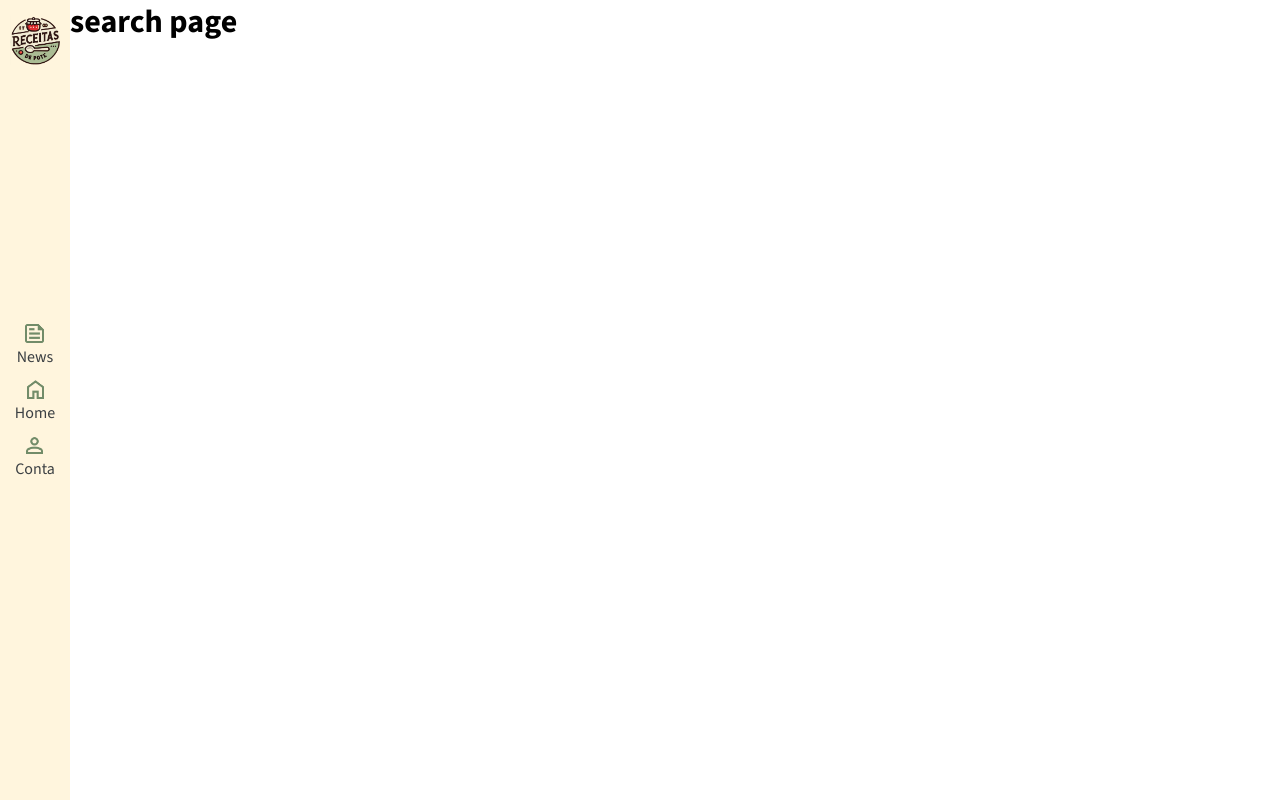
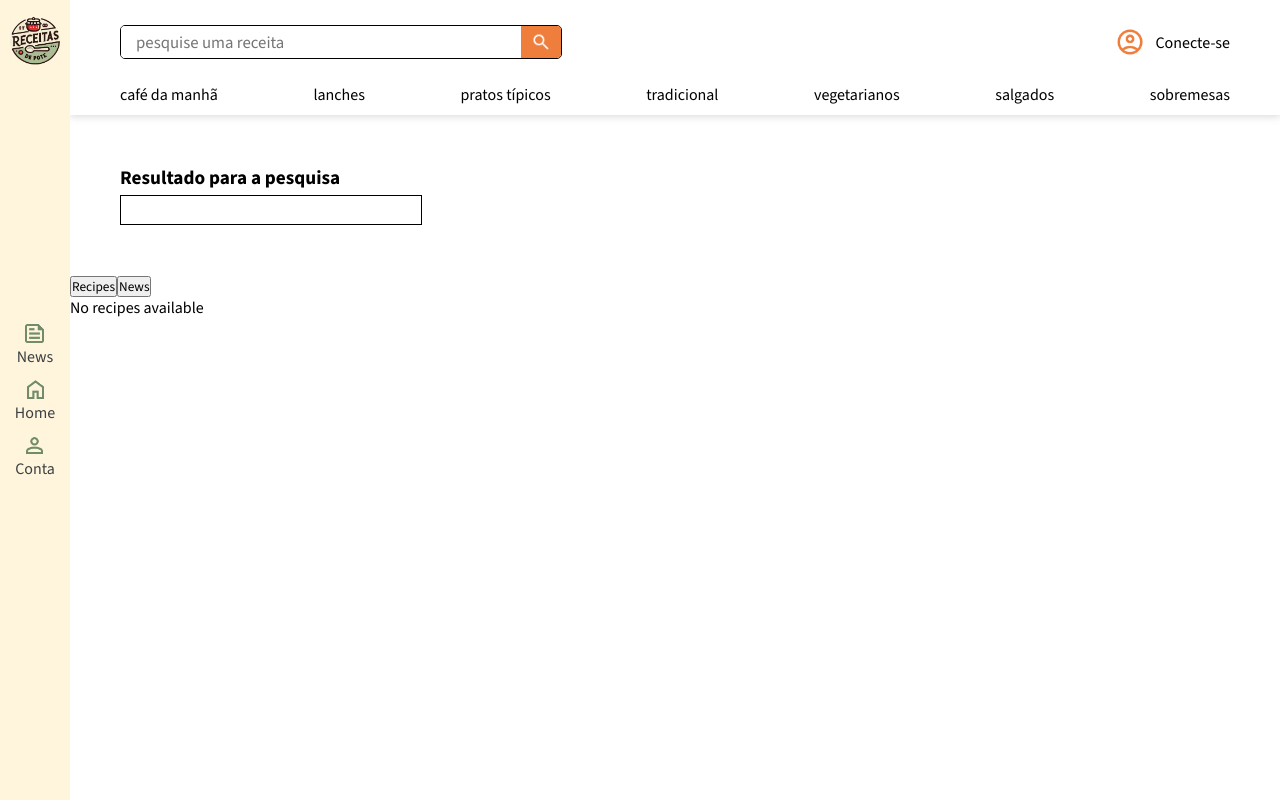
Before and after one commit to Enzzx/receitas-de-pote, a React (Vite) app in the folder frontend/: page /search in a window 1280 px wide. Built offline with nearby package versions, Linux system fonts and the light colour scheme.

Commit message:
starting search page

```diff
--- a/frontend/src/components/navbar.tsx
+++ b/frontend/src/components/navbar.tsx
@@ -33,7 +33,7 @@ export default function Navbar({ username }: { username: string | null }) {
             <section>
                 <img src="./icons/menu.png" alt="menu" className="hide"/>
                 <form action="/search" method="get" className="search-bar">
-                    <input type="search" placeholder="pesquise uma receita"/>
+                    <input name="search" type="search" placeholder="pesquise uma receita"/>
                     <button type="submit" className={mobile ? "hide" : ""}><img src="./icons/search.png" alt="search" /></button>
                 </form>
                 <Link to={username != null ? '/account' : '/login'} className="pfp">
--- a/frontend/src/components/search-bar.tsx
+++ b/frontend/src/components/search-bar.tsx
@@ -3,8 +3,8 @@ export default function SearchBar() {
         <div className="search-bar-container">
             <section className="search-bar-section">
                 <h3>O que quer cozinhar agora?</h3>
-                <form className="search-bar-container-search">
-                    <input type="search"  placeholder="Pesquise uma receita ou ingrediente"/>
+                <form action="/search" method="get"className="search-bar-container-search">
+                    <input name="search" type="search"  placeholder="Pesquise uma receita ou ingrediente"/>
                     <button type="submit"><img src="./icons/search.png" alt="search" /></button>
                 </form>
             </section>
--- /dev/null
+++ b/frontend/src/components/search-result-container.tsx
@@ -0,0 +1,92 @@
+import { useState } from 'react';
+import { News, RecipeData } from '../models';
+
+export default function SearchResultContainer(props: {  recipes: RecipeData[], news: News[]}) {
+    const { recipes, news } = props
+  const [activeTab, setActiveTab] = useState<'recipes' | 'news'>('recipes');
+
+
+  return (
+    <div className="w-full max-w-4xl mx-auto p-4">
+      {/* Toggle Buttons */}
+      <div className="flex mb-6 border-b">
+        <button
+          className={`px-4 py-2 font-medium text-sm ${
+            activeTab === 'recipes'
+              ? 'border-b-2 border-blue-500 text-blue-600'
+              : 'text-gray-500 hover:text-gray-700'
+          }`}
+          onClick={() => setActiveTab('recipes')}
+        >
+          Recipes
+        </button>
+        <button
+          className={`px-4 py-2 font-medium text-sm ${
+            activeTab === 'news'
+              ? 'border-b-2 border-blue-500 text-blue-600'
+              : 'text-gray-500 hover:text-gray-700'
+          }`}
+          onClick={() => setActiveTab('news')}
+        >
+          News
+        </button>
+      </div>
+
+      {/* Content Area */}
+      <div className="mt-4">
+        {activeTab === 'recipes' && (
+          <div className="grid grid-cols-1 md:grid-cols-2 lg:grid-cols-3 gap-6">
+            {recipes.map((recipe) => (
+              <div key={recipe.Id} className="bg-white rounded-lg shadow-md overflow-hidden">
+                <img
+                  src={recipe.Image || "/api/placeholder/400/250"}
+                  alt={recipe.Title}
+                  className="w-full h-48 object-cover"
+                />
+                <div className="p-4">
+                  <h3 className="text-lg font-semibold mb-2">{recipe.Title}</h3>
+                  <p className="text-gray-600 text-sm">{recipe.Description}</p>
+                </div>
+              </div>
+            ))}
+          </div>
+        )}
+
+        {activeTab === 'news' && (
+          <div className="space-y-6">
+            {news.map((item) => (
+              <div key={item.Id} className="flex flex-col md:flex-row bg-white rounded-lg shadow-md overflow-hidden">
+                <img
+                  src={item.Image || "/api/placeholder/300/200"}
+                  alt={item.Title}
+                  className="w-full md:w-48 h-48 object-cover"
+                />
+                <div className="p-4 flex-1">
+                  <div className="flex items-center mb-2">
+                    <span className="bg-blue-100 text-blue-800 text-xs px-2 py-1 rounded">{item.Topic}</span>
+                    <span className="text-gray-500 text-xs ml-2">{item.Publication}</span>
+                  </div>
+                  <h3 className="text-lg font-semibold mb-2">{item.Title}</h3>
+                  <p className="text-gray-600 text-sm">{item.Description}</p>
+                </div>
+              </div>
+            ))}
+          </div>
+        )}
+
+        {/* Empty States */}
+        {activeTab === 'recipes' && recipes.length === 0 && (
+          <div className="text-center py-10">
+            <p className="text-gray-500">No recipes available</p>
+          </div>
+        )}
+
+        {activeTab === 'news' && news.length === 0 && (
+          <div className="text-center py-10">
+            <p className="text-gray-500">No news articles available</p>
+          </div>
+        )}
+      </div>
+    </div>
+  );
+}
--- a/frontend/src/pages/home.tsx
+++ b/frontend/src/pages/home.tsx
@@ -38,14 +38,16 @@ export default function Home() {
             const res = await req.text()
             setBackHi(res)
         } catch (e) {
+            setBackHi("A cozinha está fechada")
             throw e
-            setBackHi("A cozinha está fechada")
         } finally {
             setLoading(false)
         }
     }
 
     useEffect(() => {
+        document.querySelector('main')?.scrollTo({ top: 0, behavior: 'smooth' })
+
         const username = sessionStorage.getItem("username")
         const jwt = Cookies.get("jwt")
         if (username == null && jwt != undefined) {
--- a/frontend/src/pages/news.tsx
+++ b/frontend/src/pages/news.tsx
@@ -3,8 +3,14 @@ import NewsMain from "../components/news-main"
 import SearchBar from "../components/search-bar"
 import NewsContainer from "../components/news-container"
 import FooterPage from "../components/footer-page"
+import { useEffect } from "react"
 
 export default function News() {
+
+    useEffect(() => {
+        document.querySelector('main')?.scrollTo({ top: 0, behavior: 'smooth' })
+    }, [])
+
     return (
         <>
             <Navbar username={sessionStorage.getItem("username")}/>
--- a/frontend/src/pages/search.tsx
+++ b/frontend/src/pages/search.tsx
@@ -1,7 +1,19 @@
+import Navbar from "../components/navbar";
+import SearchResultContainer from "../components/search-result-container";
 
 
  export default function Search () {
     return (
-        <h1>search page</h1>
+        <>
+        <Navbar username={sessionStorage.getItem("username")}/>
+        <section className="search-result">
+            <h2>Resultado para a pesquisa</h2>
+            <form action="/search" method="get" className="search-bar-container-search">
+                <input name="search" type="search"/>
+                <button type="submit"><img src="./icons/search.png" alt="search" /></button>
+            </form>
+        </section>
+        <SearchResultContainer recipes={[]} news={[]} />
+        </>
     )
 }
--- a/frontend/src/styles/App.css
+++ b/frontend/src/styles/App.css
@@ -100,7 +100,7 @@ nav section {
     display: flex;
     justify-content: space-between;
     align-items: center;
-    padding: 20px 0;
+    padding: 25px 0;
 }
 .search-bar, .search-bar-container-search {
     display: flex;
@@ -654,6 +654,27 @@ nav ul li:hover {
 }
 
 
+/* - - - - - - profile-subpage.tsx - - - - - - */
+.search-result {
+    padding: 50px;
+}
+.search-result .search-bar-container-search {
+    margin-top: 5px;
+}
+.search-result h2 {
+    font-size: 1.2rem;
+}
+.search-result input {
+    width: 300px;
+    padding: 2px 4px;
+}
+.search-result input:focus ~ button {
+    display: flex;
+}
+.search-result button {
+    display: none;
+}
+
 
 /* - - - - - - responsive layout - - - - - - */
 @media screen and (max-width: 800px) {
```
